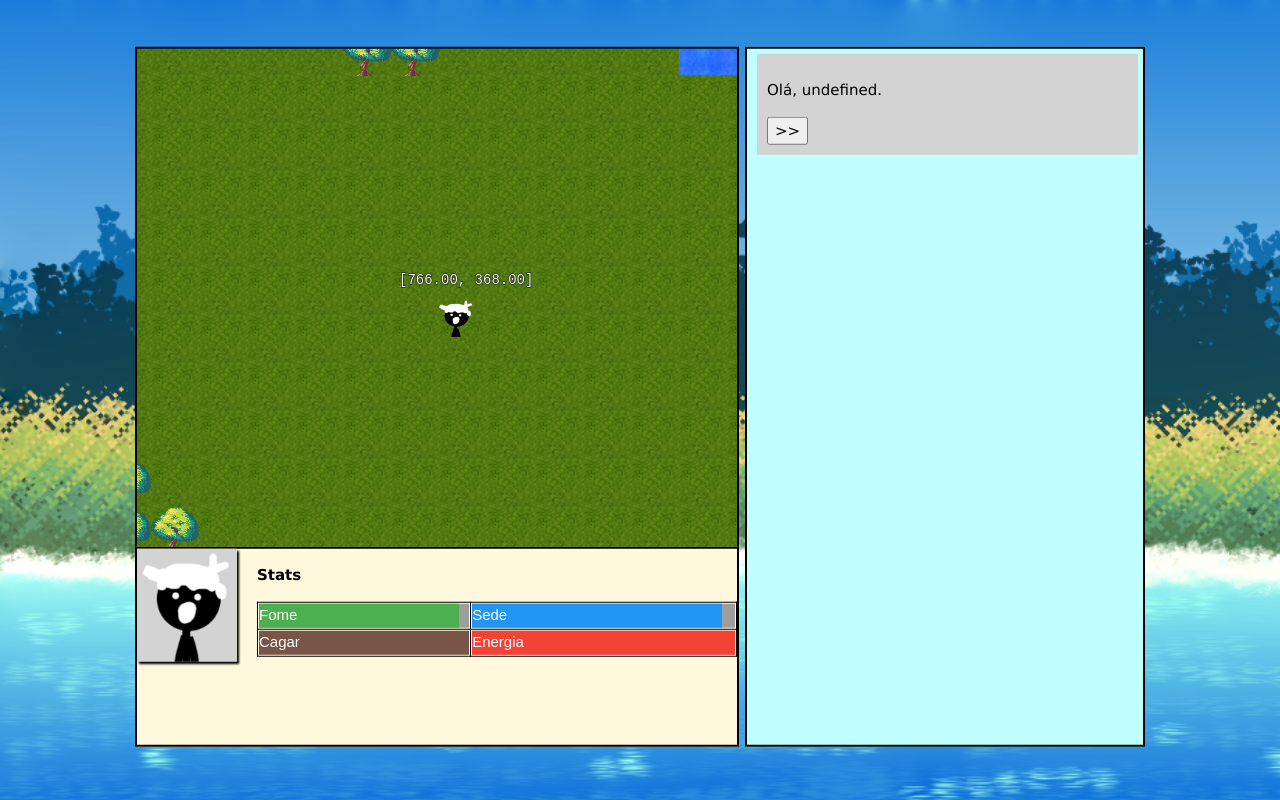
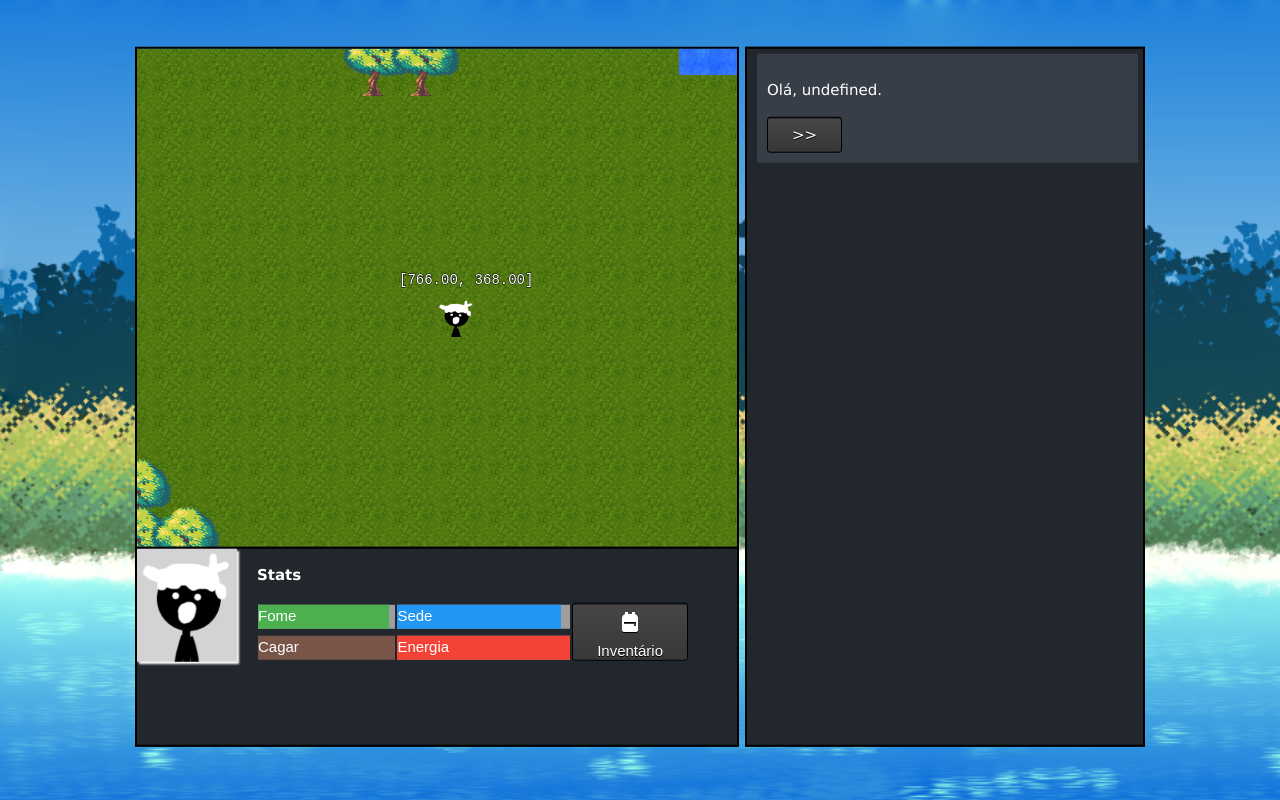
Before and after one commit to Magoninho/simulador-de-sobrevivencia-remake, a website: page pages/game.html in a window 1280 px wide. Drawn offline with Linux system fonts and the light colour scheme.

Commit message:
tibia like colors and bigger trees

```diff
--- a/pages/game.html
+++ b/pages/game.html
@@ -7,6 +7,7 @@
 	<!-- <meta name="viewport" content="width=device-width, initial-scale=1.0"> -->
 	<link rel="stylesheet" href="../styles/style.css">
 	<link rel="stylesheet" href="../styles/w3.css">
+	<link rel="stylesheet" href="https://fonts.googleapis.com/icon?family=Material+Icons">
 	<title>Jogo</title>
 </head>
 
@@ -32,7 +33,7 @@
 					</div>
 					<div class="hud">
 						<p><b>Stats</b></p>
-						<table style="width: 100%;">
+						<table style="width: 90%;">
 							<tr>
 								<td>
 									<div class="w3-grey">
@@ -43,6 +44,9 @@
 									<div class="w3-grey">
 										<div class="w3-blue" id="thirstDiv" style="height:24px;width:100%">Sede</div>
 									</div>
+								</td>
+								<td rowspan="2" style="width:20%;">
+									<button style="width: 100%; height: 58px;"><i class="material-icons">backpack</i>Inventário</button>
 								</td>
 							</tr>
 							<tr>
--- a/src/Constants.ts
+++ b/src/Constants.ts
@@ -1,4 +1,4 @@
-const DEBUG = true;
+const DEBUG = false;
 
 const GAME_WIDTH = 600;
 const GAME_HEIGHT = 500;
--- a/src/Game.ts
+++ b/src/Game.ts
@@ -51,6 +51,8 @@ class Game {
 
 	}
 
+
+	// updates mobs, tiles etc
 	update(deltaTime) {
 		this.player.update(deltaTime);
 		for (let mob = 0; mob < this.mobList.length; mob++) {
@@ -68,6 +70,7 @@ class Game {
 		this.statsManager.update();
 	}
 
+	// rendering entities, tiles, and stuff
 	render(ctx) {
 
 		this.grass.render(ctx);
@@ -85,7 +88,7 @@ class Game {
 		for (let mob = 0; mob < this.mobList.length; mob++) {
 			this.mobList[mob].render(ctx);
 		}
+
 		this.player.render(ctx);
-
 	}
 }
--- a/src/Ground.ts
+++ b/src/Ground.ts
@@ -33,6 +33,9 @@ class Ground extends Level {
 					// 	new Dialog(["voce pega madeira kkk"], "ok massa").show("dialogs");
 					// };
 					// this.blocks.push(tempTree);
+				} else {
+					let tempTile = new Tile(j * TILESIZE, i * TILESIZE, TILESIZE, TILESIZE, false, CANGURU_SPRITE);
+					this.blocks.push(tempTile);
 				}
 			}
 		}
--- a/src/Obstacles.ts
+++ b/src/Obstacles.ts
@@ -12,7 +12,7 @@ class Obstacles extends Level {
 
 					// generating trees (obstacles)
 
-					let tempTree = new Tile(j * TILESIZE, i * TILESIZE, TILESIZE, TILESIZE, true, TREE_BLOCK);
+					let tempTree = new Tile(j * TILESIZE, i * TILESIZE, TILESIZE+20, TILESIZE+20, true, TREE_BLOCK);
 					tempTree.onCollisionEnter = () => {
 						new Dialog(["voce pega madeira kkk"], "ok massa").show("dialogs");
 					};
--- a/src/Player.ts
+++ b/src/Player.ts
@@ -43,16 +43,28 @@ class Player extends Mob {
 	* @param {number} dy - y direction (-1, 0, 1)
 	*
 	*/
-	public move(dx: number, dy: number): void {
+	public move(dx: number, dy: number, deltaTime: number): void {
+		if (!this.isCollidingWithMob(game.mobList) && !this.isCollidingWithRigidTiles(game.blocks[OBSTACLES_LAYER])) {
+			this.vx = dx * PLAYER_SPEED * deltaTime;
+			this.vy = dy * PLAYER_SPEED * deltaTime;
 
-		this.dx = dx;
-		this.dy = dy;
+
+
+			if (dx != 0 && dy != 0) {
+				this.vx /= 1.414;
+				this.vy /= 1.414;
+			}
+
+			this.x += this.vx;
+			this.y += this.vy;
+			// this will check collisions with tiles that have collision functions defined
+			this.applyTileCollisions(game.blocks[GROUND_LAYER]);
+			this.applyTileCollisions(game.blocks[OBSTACLES_LAYER]);
+		}
+
 	}
 
-	public stop(): void {
-		this.dx = 0;
-		this.dy = 0;
-	}
+
 
 
 
@@ -76,6 +88,7 @@ class Player extends Mob {
 		return false;
 	}
 
+	// TODO: move this function to another place idk
 	private isCollidingWithRigidTiles(arr: Tile[]): boolean {
 		for (let index = 0; index < arr.length; index++) {
 			if (this.x + (this.dx * 10) < arr[index].x + arr[index].width &&
@@ -106,25 +119,13 @@ class Player extends Mob {
 
 		if (this.isMoving) game.statsManager.energyDecrease();
 
-		if (!this.isCollidingWithMob(game.mobList) && !this.isCollidingWithRigidTiles(game.blocks[OBSTACLES_LAYER])) {
-			this.vx = this.dx * PLAYER_SPEED * deltaTime;
-			this.vy = this.dy * PLAYER_SPEED * deltaTime;
+		// if (!this.isCollidingWithMob(game.mobList) && !this.isCollidingWithRigidTiles(game.blocks[OBSTACLES_LAYER])) {
+		this.move(this.dx, this.dy, deltaTime);
 
 
 
-			if (this.dx != 0 && this.dy != 0) {
-				this.vx /= 1.414;
-				this.vy /= 1.414;
-			}
-			this.x += this.vx;
-			this.y += this.vy;
 
-
-			// this will check collisions with tiles that have collision functions defined
-			this.applyTileCollisions(game.blocks[GROUND_LAYER]);
-			this.applyTileCollisions(game.blocks[OBSTACLES_LAYER]);
-
-		}
+		// }
 
 
 
--- a/styles/style.css
+++ b/styles/style.css
@@ -28,6 +28,33 @@ canvas {
 	/* background-color: aliceblue; */
 }
 
+
+button {
+	box-shadow:inset 0px 1px 0px 0px #232323;
+	background:linear-gradient(to bottom, #464646 5%, #373737 100%);
+	background-color:#232323;
+	border-radius:3px;
+	border:1px solid #000000;
+	display:inline-block;
+	cursor:pointer;
+	color:#ffffff;
+	font-family: 'MedievalSharp';
+	font-size:16pt;
+	padding:6px 24px;
+	text-decoration:none;
+	text-shadow:0px 1px 0px #000000;
+}
+
+
+button:hover {
+	background:linear-gradient(to bottom, #464646 5%, #242424 100%);
+	background-color:#232323;
+}
+button:active {
+	position:relative;
+	top:1px;
+}
+
 kbd {
 	border-radius: 2px;
 	padding: 2px;
@@ -42,7 +69,8 @@ kbd {
 
 
 .dialogs {
-	background-color: lightgrey;
+	background-color: #373e47;
+	color: white;
 	margin: 5px;
 	padding: 10px;
 
@@ -100,7 +128,7 @@ kbd {
 }
 
 table, th, td {
-	border:1px solid black;
+	/* border:1px solid black; */
 	border-collapse: collapse;
 }
 tr, td {
@@ -126,7 +154,8 @@ td:hover {background-color: yellow;}
 
 }
 #stats {
-	background-color: cornsilk;
+	background-color: #22272e;
+	color: white;
 	width: 604px;
 	height: 200px;
 	display: inline-block;
@@ -135,7 +164,7 @@ td:hover {background-color: yellow;}
 
 }
 #info {
-	background-color: #c0ffff;
+	background-color: #22272e;
 	width: 400px;
 	height: 700px;
 	float: right;
@@ -163,7 +192,6 @@ td:hover {background-color: yellow;}
 		height: 350px;
 	}
 	#stats {
-		background-color: cornsilk;
 		width: 400px;
 		height: 250px;
 		display: inline-block;
@@ -203,7 +231,6 @@ td:hover {background-color: yellow;}
 		display: none;
 	}
 	#stats {
-		background-color: cornsilk;
 		width: 300px;
 		height: 150px;
 		display: inline-block;
```
Also changed, not shown: todo.txt (+3 -4 lines), dist/Game.js, dist/Ground.js, dist/Obstacles.js, dist/Player.js, 4 other files.
